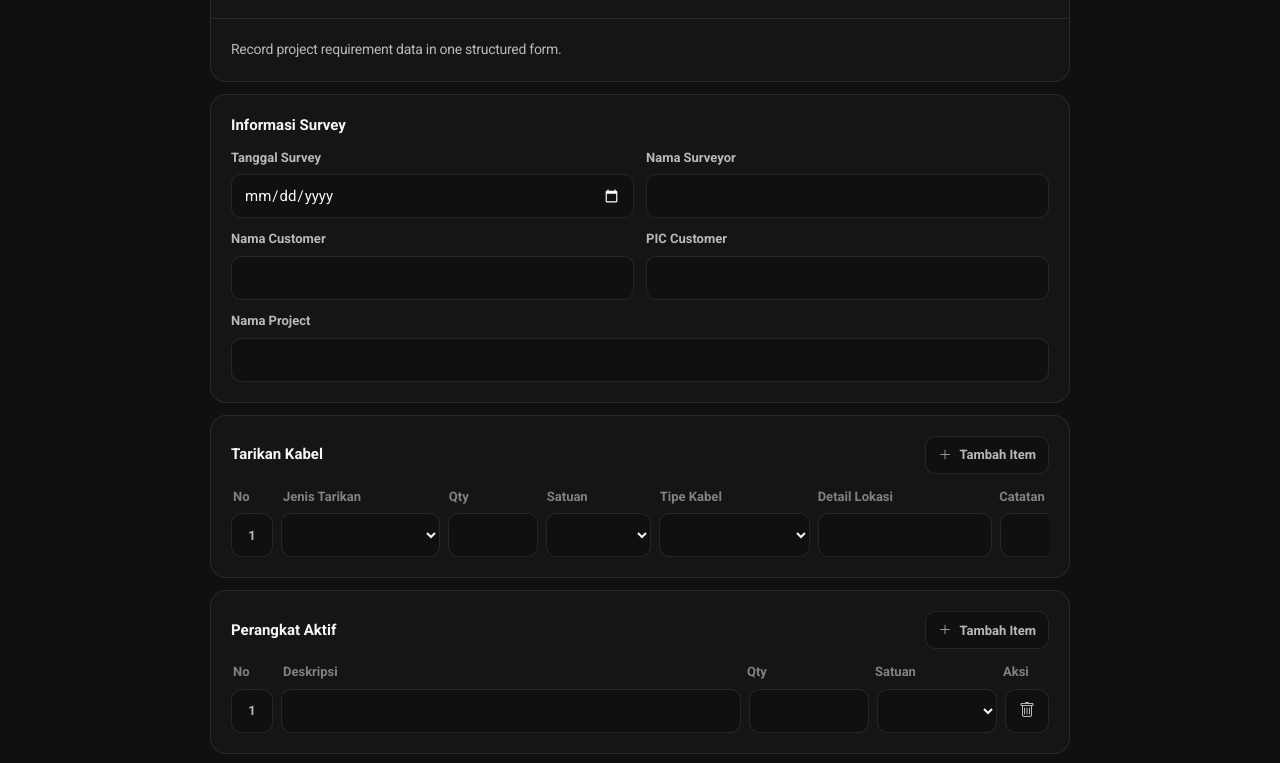
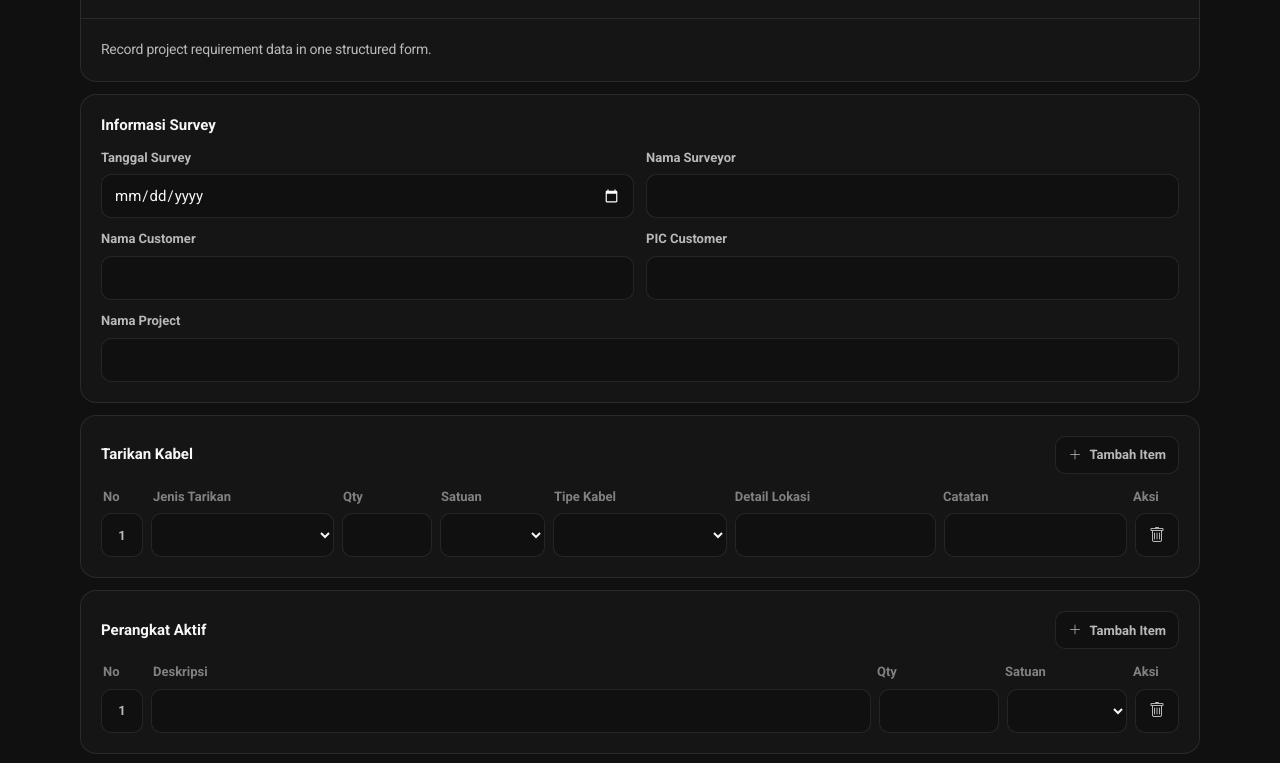
Before and after one commit to wahyu-devs/company-link-portal, a plain HTML site: page project-survey.html in a window 1280 px wide. Shown: the part 155-918 px from the top of the page. Drawn offline with nearby package versions, Linux system fonts and the light colour scheme.

Commit message:
Widen survey desktop layout

```diff
--- a/styles.css
+++ b/styles.css
@@ -698,6 +698,10 @@ body:not(.survey-page) .footer {
 @media (min-width: 1080px) {
   .page-container {
     max-width: 860px;
+  }
+
+  .survey-page .page-container {
+    max-width: 1120px;
   }
 
   .link-card {
```
